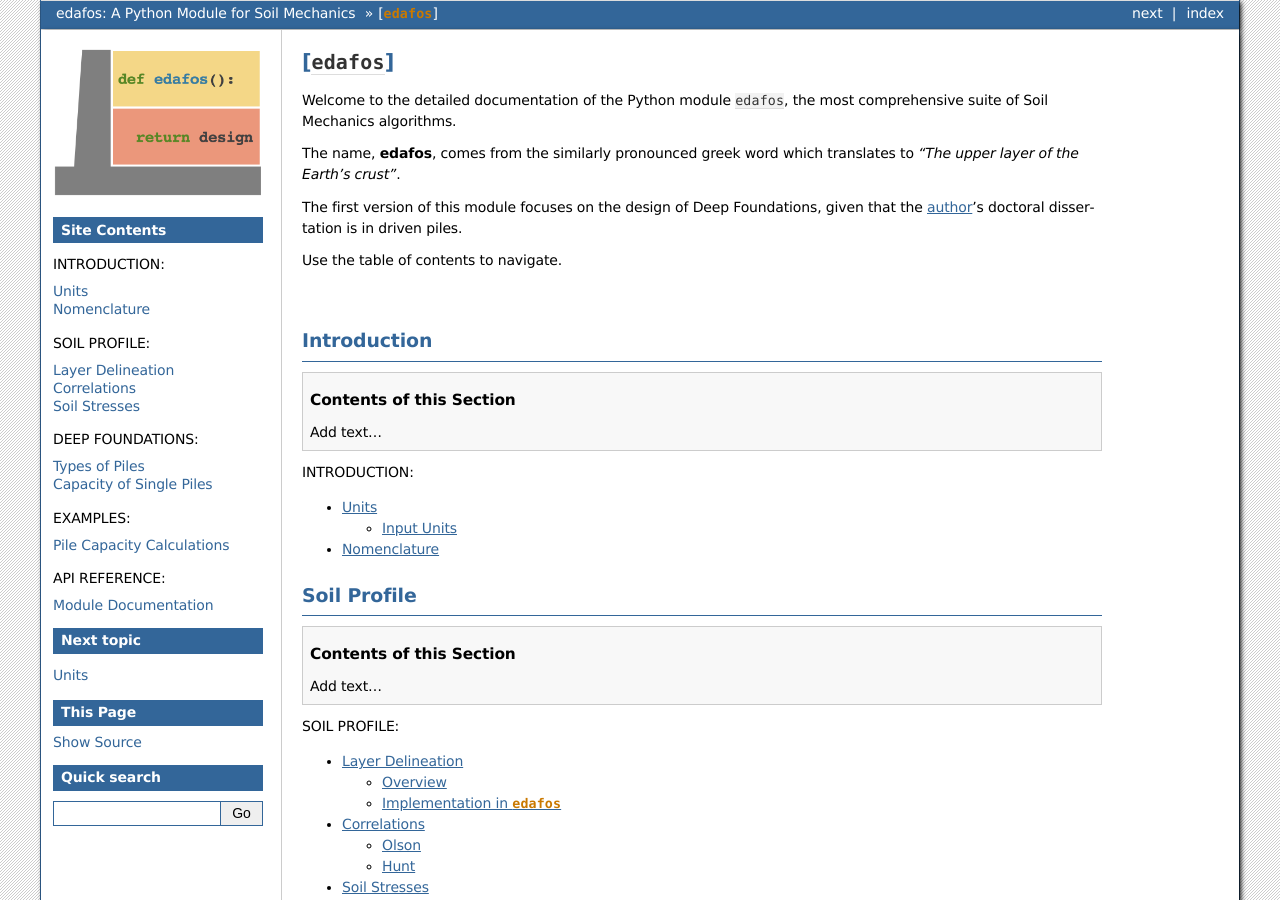
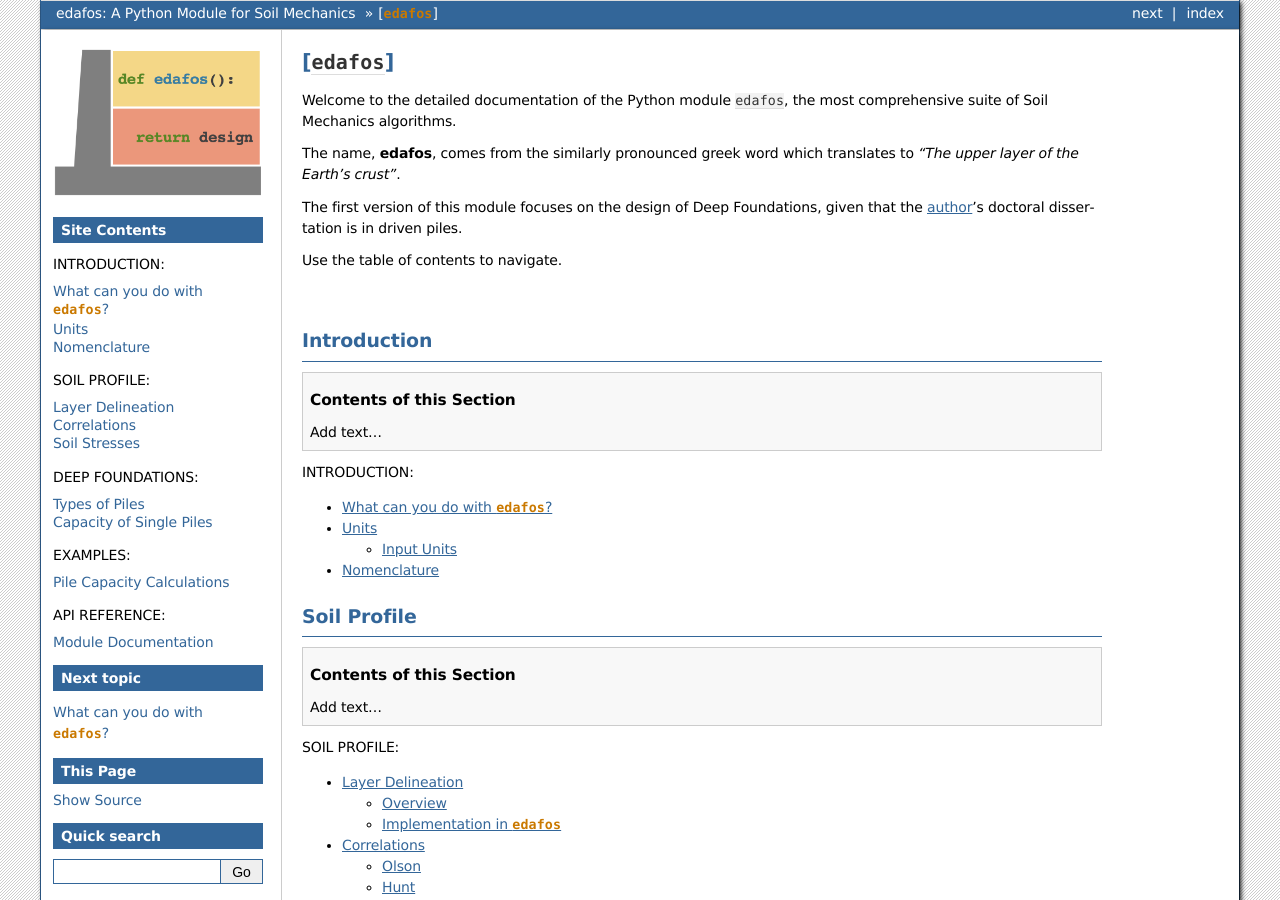
Before and after one commit to nickmachairas/edafos, a Sphinx documentation site: the page built from docs/index.rst, in a window 1280 px wide and 900 px high. Built offline with Sphinx 7.4.7, drawn with Linux system fonts in a browser that asks for light colours.

Commit message:
init what-can-you-do

```diff
--- a/docs/index.rst
+++ b/docs/index.rst
@@ -45,6 +45,7 @@
    :caption: INTRODUCTION:
    :maxdepth: 2
 
+   intro/what_is
    intro/units
    intro/nomenclature
 
--- /dev/null
+++ b/docs/intro/what_is.rst
@@ -0,0 +1,10 @@
+.. _what-is-edafos:
+
+################################
+What can you do with ``edafos``?
+################################
+
+
+What is ``edafos`` and what can I do with it? (a.k.a. why should I care?)
+
+Do I need to know Python????
```
